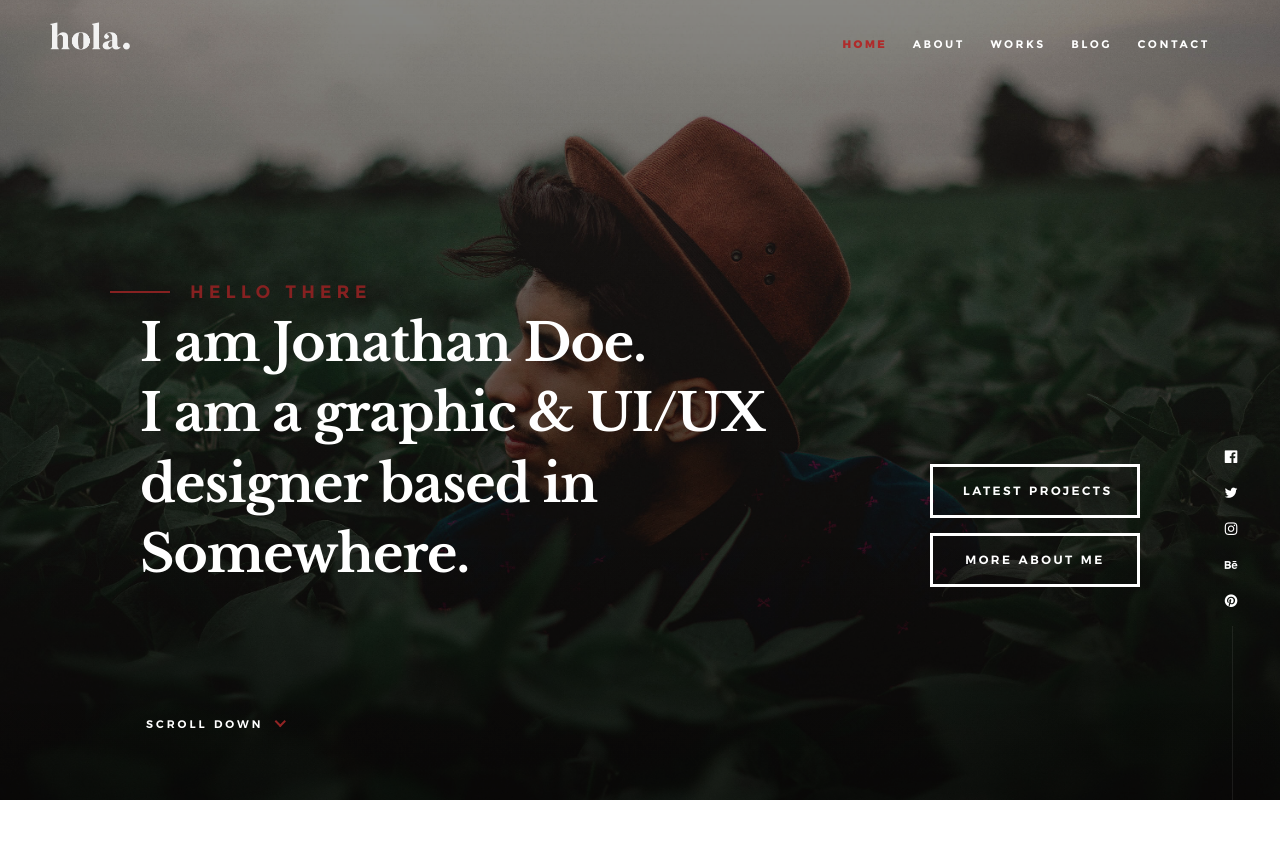
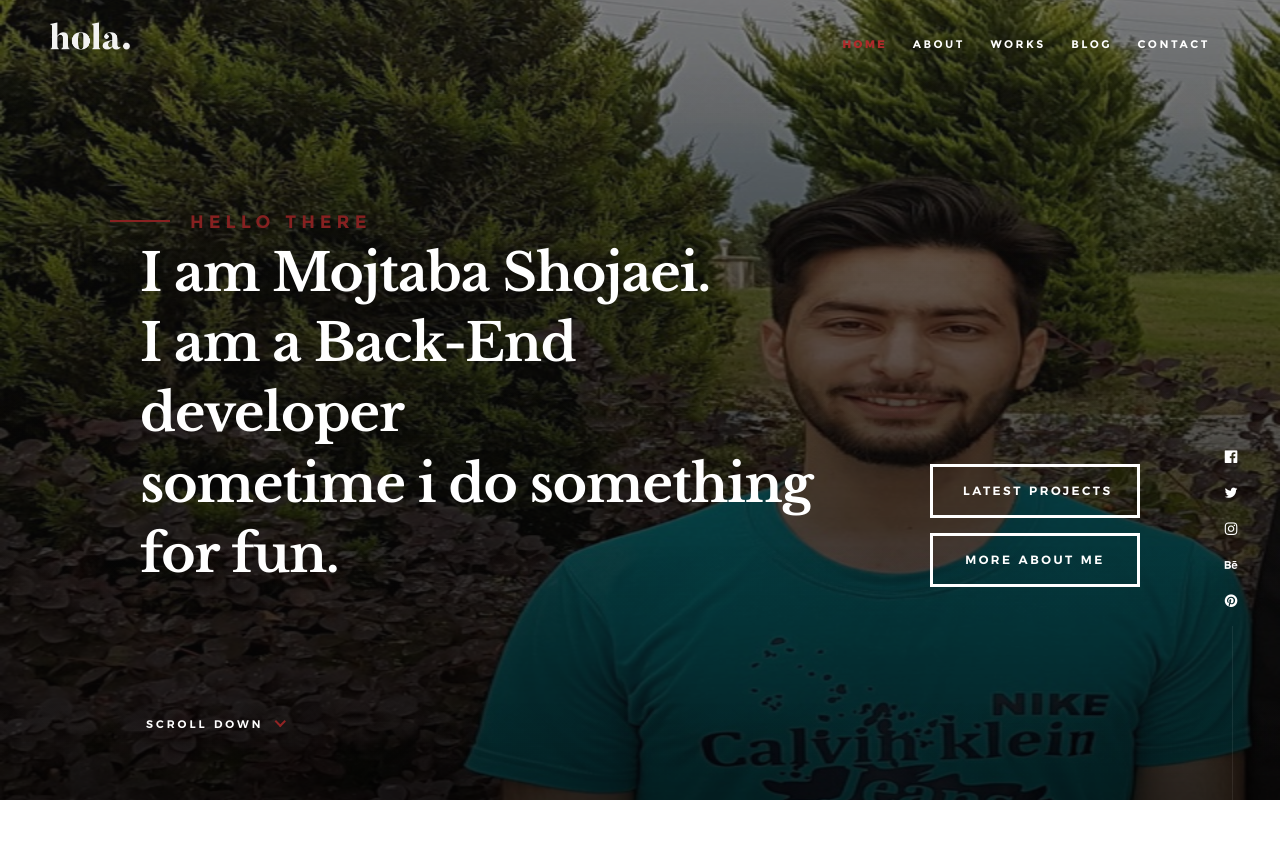
Before and after one commit to mojtabasji/flask_cv, a Flask app: page / in a window 1280 px wide. Shown: the top 867 px of the page. Run offline with Flask 2, Linux system fonts and the light colour scheme.

Commit message:
add pic and first right set

```diff
--- a/templates/index.html
+++ b/templates/index.html
@@ -10,7 +10,7 @@
     <!--- basic page needs
     ================================================== -->
     <meta charset="utf-8">
-    <title>Hola</title>
+    <title>moji</title>
     <meta name="description" content="">
     <meta name="author" content="">
 
@@ -26,14 +26,15 @@
 
     <!-- script
     ================================================== -->
-    <script src="js/modernizr.js"></script>
-    <script src="js/pace.min.js"></script>
+    <script src="{{url_for('static', filename='js/modernizr.js')}}"></script>
+    <script src="{{url_for('static', filename='js/pace.min.js')}}"></script>
 
     <!-- favicons
     ================================================== -->
-	<link rel="shortcut icon" href="{{url_for('static',filename='base.css')}}">
-    <link rel="shortcut icon" href="favicon.ico" type="image/x-icon">
-    <link rel="icon" href="favicon.ico" type="image/x-icon">
+	<link rel="shortcut icon" href="{{url_for('static',filename='favicon.ico')}}" type="image/x-icon">
+	<link rel="icon" href="{{url_for('static',filename='favicon.ico')}}" type="image/x-icon">
+    <!-- <link rel="shortcut icon" href="favicon.ico" type="image/x-icon">
+    <link rel="icon" href="favicon.ico" type="image/x-icon"> -->
 
 </head>
 
@@ -44,7 +45,7 @@
     <header class="s-header">
 
         <div class="header-logo">
-            <a class="site-logo" href="index.html"><img src="images/logo.png" alt="Homepage"></a>
+            <a class="site-logo" href="index.html"><img src="{{url_for('static',filename='images/logo.png')}}" alt="Homepage"></a>
         </div>
 
         <nav class="header-nav-wrap">
@@ -64,7 +65,7 @@
 
    <!-- home
    ================================================== -->
-   <section id="home" class="s-home page-hero target-section" data-parallax="scroll" data-image-src="images/hero-bg.jpg" data-natural-width=3000 data-natural-height=2000 data-position-y=center>
+   <section id="home" class="s-home page-hero target-section" data-parallax="scroll" data-image-src="{{url_for('static',filename='images/hero-bg.jpg')}}" data-natural-width=3000 data-natural-height=2000 data-position-y=center>
 
         <div class="overlay"></div>
         <div class="shadow-overlay"></div>
@@ -76,9 +77,9 @@
                 <h3>Hello There</h3>
 
                 <h1>
-                    I am Jonathan Doe. <br>
-                    I am a graphic & UI/UX <br>
-                    designer based in Somewhere.
+                    I am Mojtaba Shojaei. <br>
+                    I am a Back-End developer <br>
+                    sometime i do something for fun.
                 </h1>
 
                 <div class="home-content__buttons">
@@ -108,7 +109,7 @@
                 <a href="#"><i class="im im-twitter" aria-hidden="true"></i><span>Twiiter</span></a>
             </li>
             <li>
-                <a href="#"><i class="im im-instagram" aria-hidden="true"></i><span>Instagram</span></a>
+                <a href="https://www.instagram.com/mojtaba_sji/"><i class="im im-instagram" aria-hidden="true"></i><span>Instagram</span></a>
             </li>
             <li>
                 <a href="#"><i class="im im-behance" aria-hidden="true"></i><span>Behance</span></a>
@@ -182,7 +183,7 @@
         <div class="row about-content about-content--buttons">
 
             <div class="col-six tab-full left">
-                <a href="#0" class="btn btn--primary full-width">Download My CV</a>
+                <a href="{{url_for('static',filename='mojicv.pdf')}}" class="btn btn--primary full-width">Download My CV</a>
             </div>
             <div class="col-six tab-full right">
                 <a href="#0" class="btn full-width">Hire Me Now</a>
@@ -282,8 +283,8 @@
 
                         <div class="item-folio__thumb">
                             <a href="images/portfolio/gallery/g-beetle.jpg" class="thumb-link" title="The Beetle Car" data-size="1050x700">
-                                <img src="images/portfolio/beetle.jpg"
-                                     srcset="images/portfolio/beetle.jpg 1x, images/portfolio/beetle@2x.jpg 2x" alt="">
+                                <img src="{{url_for('static',filename='images/portfolio/beetle.jpg')}}"
+                                     srcset="{{url_for('static',filename='images/portfolio/beetle.jpg 1x, images/portfolio/beetle@2x.jpg 2x')}}" alt="">
                                 <span class="shadow-overlay"></span>
                             </a>
                         </div>
@@ -313,8 +314,8 @@
 
                         <div class="item-folio__thumb">
                             <a href="images/portfolio/gallery/g-lighthouse.jpg" class="thumb-link" title="Lighthouse" data-size="1050x700">
-                                <img src="images/portfolio/lighthouse.jpg"
-                                     srcset="images/portfolio/lighthouse.jpg 1x, images/portfolio/lighthouse@2x.jpg 2x" alt="">
+                                <img src="{{url_for('static',filename='images/portfolio/lighthouse.jpg')}}"
+                                     srcset="{{url_for('static',filename='images/portfolio/lighthouse.jpg 1x, images/portfolio/lighthouse@2x.jpg 2x')}}" alt="">
                                 <span class="shadow-overlay"></span>
                             </a>
                         </div>
@@ -344,8 +345,8 @@
 
                         <div class="item-folio__thumb">
                             <a href="images/portfolio/gallery/g-salad.jpg" class="thumb-link" data-size="1050x700">
-                                <img src="images/portfolio/salad.jpg"
-                                     srcset="images/portfolio/salad.jpg 1x, images/portfolio/salad@2x.jpg 2x" alt="">
+                                <img src="{{url_for('static',filename='images/portfolio/salad.jpg')}}"
+                                     srcset="{{url_for('static',filename='images/portfolio/salad.jpg 1x, images/portfolio/salad@2x.jpg 2x')}}" alt="">
                                 <span class="shadow-overlay"></span>
                             </a>
                         </div>
@@ -375,8 +376,8 @@
 
                         <div class="item-folio__thumb">
                             <a href="images/portfolio/gallery/g-woodcraft.jpg" class="thumb-link" data-size="1050x700">
-                                <img src="images/portfolio/woodcraft.jpg"
-                                     srcset="images/portfolio/woodcraft.jpg 1x, images/portfolio/woodcraft@2x.jpg 2x" alt="">
+                                <img src="{{url_for('static',filename='images/portfolio/woodcraft.jpg')}}"
+                                     srcset="{{url_for('static',filename='images/portfolio/woodcraft.jpg 1x, images/portfolio/woodcraft@2x.jpg 2x')}}" alt="">
                                 <span class="shadow-overlay"></span>
                             </a>
                         </div>
@@ -406,8 +407,8 @@
 
                         <div class="item-folio__thumb">
                             <a href="images/portfolio/gallery/g-skaterboy.jpg" class="thumb-link" data-size="1050x700">
-                                <img src="images/portfolio/skaterboy.jpg"
-                                     srcset="images/portfolio/skaterboy.jpg 1x, images/portfolio/skaterboy@2x.jpg 2x" alt="">
+                                <img src="url_for('static',filename='images/portfolio/skaterboy.jpg')}}"
+                                     srcset="{{url_for('static',filename='images/portfolio/skaterboy.jpg 1x, images/portfolio/skaterboy@2x.jpg 2x')}}" alt="">
                                 <span class="shadow-overlay"></span>
                             </a>
                         </div>
@@ -437,8 +438,8 @@
 
                         <div class="item-folio__thumb">
                             <a href="images/portfolio/gallery/g-liberty.jpg" class="thumb-link" data-size="1050x700">
-                                <img src="images/portfolio/liberty.jpg"
-                                     srcset="images/portfolio/liberty.jpg 1x, images/portfolio/liberty@2x.jpg 2x" alt="">
+                                <img src="{{url_for('static',filename='images/portfolio/liberty.jpg')}}"
+                                     srcset="{{url_for('static',filename='images/portfolio/liberty.jpg 1x, images/portfolio/liberty@2x.jpg 2x')}}" alt="">
                                 <span class="shadow-overlay"></span>
                             </a>
                         </div>
@@ -468,8 +469,8 @@
 
                         <div class="item-folio__thumb">
                             <a href="images/portfolio/gallery/g-minimalismo.jpg" class="thumb-link" data-size="1050x700">
-                                <img src="images/portfolio/minimalismo.jpg"
-                                     srcset="images/portfolio/minimalismo.jpg 1x, images/portfolio/minimalismo@2x.jpg 2x" alt="">
+                                <img src="{{url_for('static',filename='images/portfolio/minimalismo.jpg')}}"
+                                     srcset="{{url_for('static',filename='images/portfolio/minimalismo.jpg 1x, images/portfolio/minimalismo@2x.jpg 2x')}}" alt="">
                                 <span class="shadow-overlay"></span>
                             </a>
                         </div>
@@ -499,8 +500,8 @@
 
                         <div class="item-folio__thumb">
                             <a href="images/portfolio/gallery/g-shutterbug.jpg" class="thumb-link" data-size="1050x700">
-                                <img src="images/portfolio/shutterbug.jpg"
-                                     srcset="images/portfolio/shutterbug.jpg 1x, images/portfolio/shutterbug@2x.jpg 2x" alt="">
+                                <img src="{{url_for('static',filename='images/portfolio/shutterbug.jpg')}}"
+                                     srcset="{{url_for('static',filename='images/portfolio/shutterbug.jpg 1x, images/portfolio/shutterbug@2x.jpg 2x')}}" alt="">
                                 <span class="shadow-overlay"></span>
                             </a>
                         </div>
@@ -549,7 +550,7 @@
             <div class="col-full testimonials__slider">
 
                 <div class="testimonials__slide">
-                    <img src="images/avatars/user-01.jpg" alt="Author image" class="testimonials__avatar">
+                    <img src="{{url_for('static',filename='images/avatars/user-01.jpg')}}" alt="Author image" class="testimonials__avatar">
                     <p>Qui ipsam temporibus quisquam velMaiores eos cumque distinctio nam accusantium ipsum.
                     Laudantium quia consequatur molestias delectus culpa facere hic dolores aperiam. Accusantium quos qui praesentium corpori.</p>
                     <div class="testimonials__author h06">
@@ -559,7 +560,7 @@
                 </div>
 
                 <div class="testimonials__slide">
-                    <img src="images/avatars/user-05.jpg" alt="Author image" class="testimonials__avatar">
+                    <img src="{{url_for('static',filename='images/avatars/user-05.jpg')}}" alt="Author image" class="testimonials__avatar">
                     <p>Excepturi nam cupiditate culpa doloremque deleniti repellat. Veniam quos repellat voluptas animi adipisci.
                     Nisi eaque consequatur. Quasi voluptas eius distinctio. Atque eos maxime. Qui ipsam temporibus quisquam vel.</p>
                     <div class="testimonials__author h06">
@@ -569,7 +570,7 @@
                 </div>
 
                 <div class="testimonials__slide">
-                    <img src="images/avatars/user-02.jpg" alt="Author image" class="testimonials__avatar">
+                    <img src="{{url_for('static',filename='images/avatars/user-02.jpg')}}" alt="Author image" class="testimonials__avatar">
                     <p>Repellat dignissimos libero. Qui sed at corrupti expedita voluptas odit. Nihil ea quia nesciunt. Ducimus aut sed ipsam.
                     Autem eaque officia cum exercitationem sunt voluptatum accusamus. Quasi voluptas eius distinctio.</p>
                     <div class="testimonials__author h06">
@@ -827,7 +828,7 @@
             <div class="col-full">
 
                 <div class="footer-logo">
-                    <a class="footer-site-logo" href="#0"><img src="images/logo.png" alt="Homepage"></a>
+                    <a class="footer-site-logo" href="#0"><img src="{{url_for('static',filename='images/logo.png')}}" alt="Homepage"></a>
                 </div>
 
                 <ul class="footer-social">
@@ -839,7 +840,7 @@
                         <i class="im im-twitter" aria-hidden="true"></i>
                         <span>Twitter</span>
                     </a></li>
-                    <li><a href="#0">
+                    <li><a href="https://www.instagram.com/mojtaba_sji/">
                         <i class="im im-instagram" aria-hidden="true"></i>
                         <span>Instagram</span>
                     </a></li>
@@ -920,9 +921,9 @@
 
     <!-- Java Script
     ================================================== -->
-    <script src="js/jquery-3.2.1.min.js"></script>
-    <script src="js/plugins.js"></script>
-    <script src="js/main.js"></script>
+    <script src="{{url_for('static',filename='js/jquery-3.2.1.min.js')}}"></script>
+    <script src="{{url_for('static',filename='js/plugins.js')}}"></script>
+    <script src="{{url_for('static',filename='js/main.js')}}"></script>
 
 </body>
 
```
Also changed, not shown: static/favicon.ico (renamed from templates/favicon.ico), static/images/contact-bg.jpg, static/images/hero-bg.jpg, static/images/wwcontact-bg.jpg (added), static/images/wwwcontact-bg.jpg (added), static/images/wwwhero-bg.jpg (added), 2 other files.
